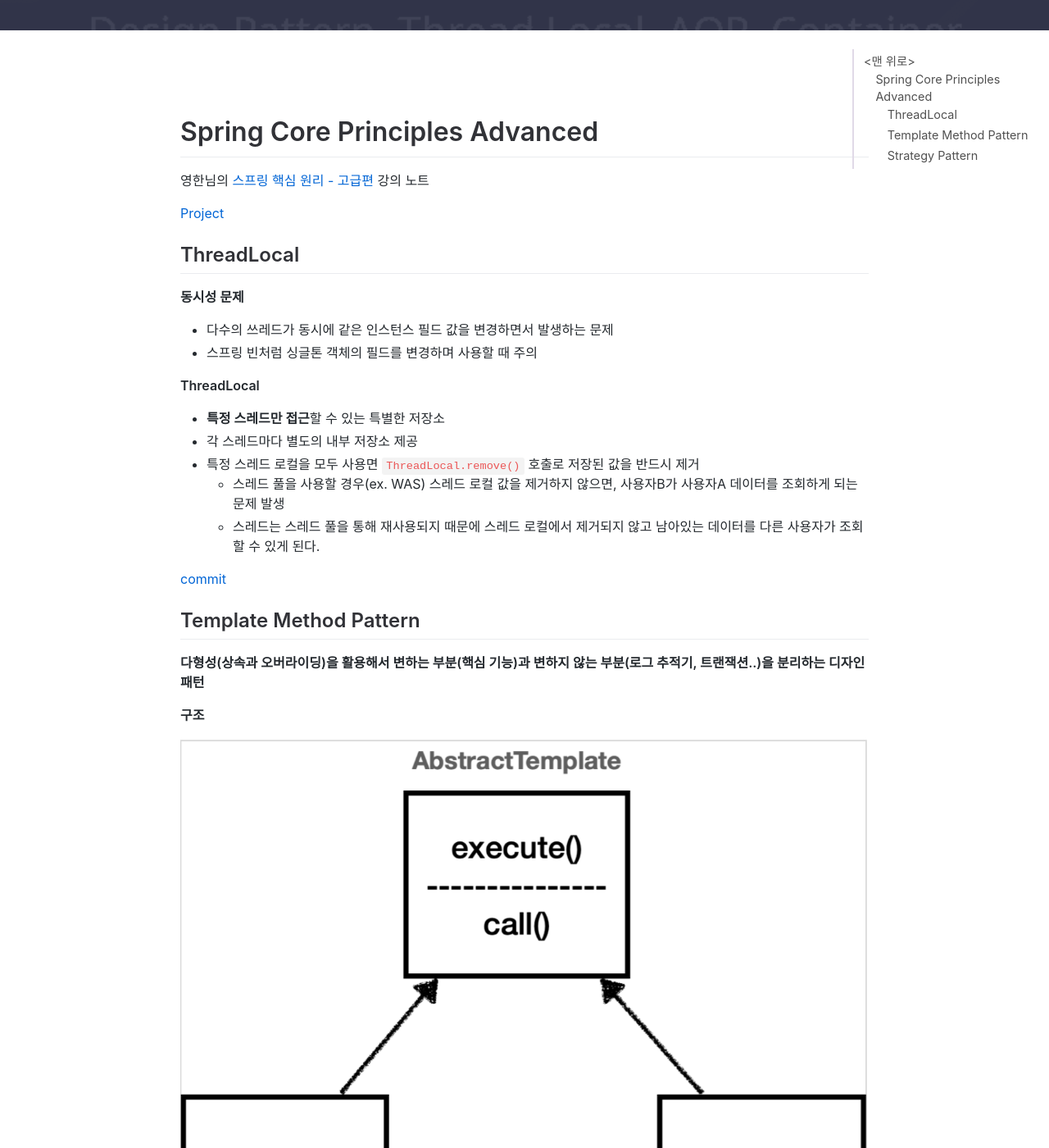
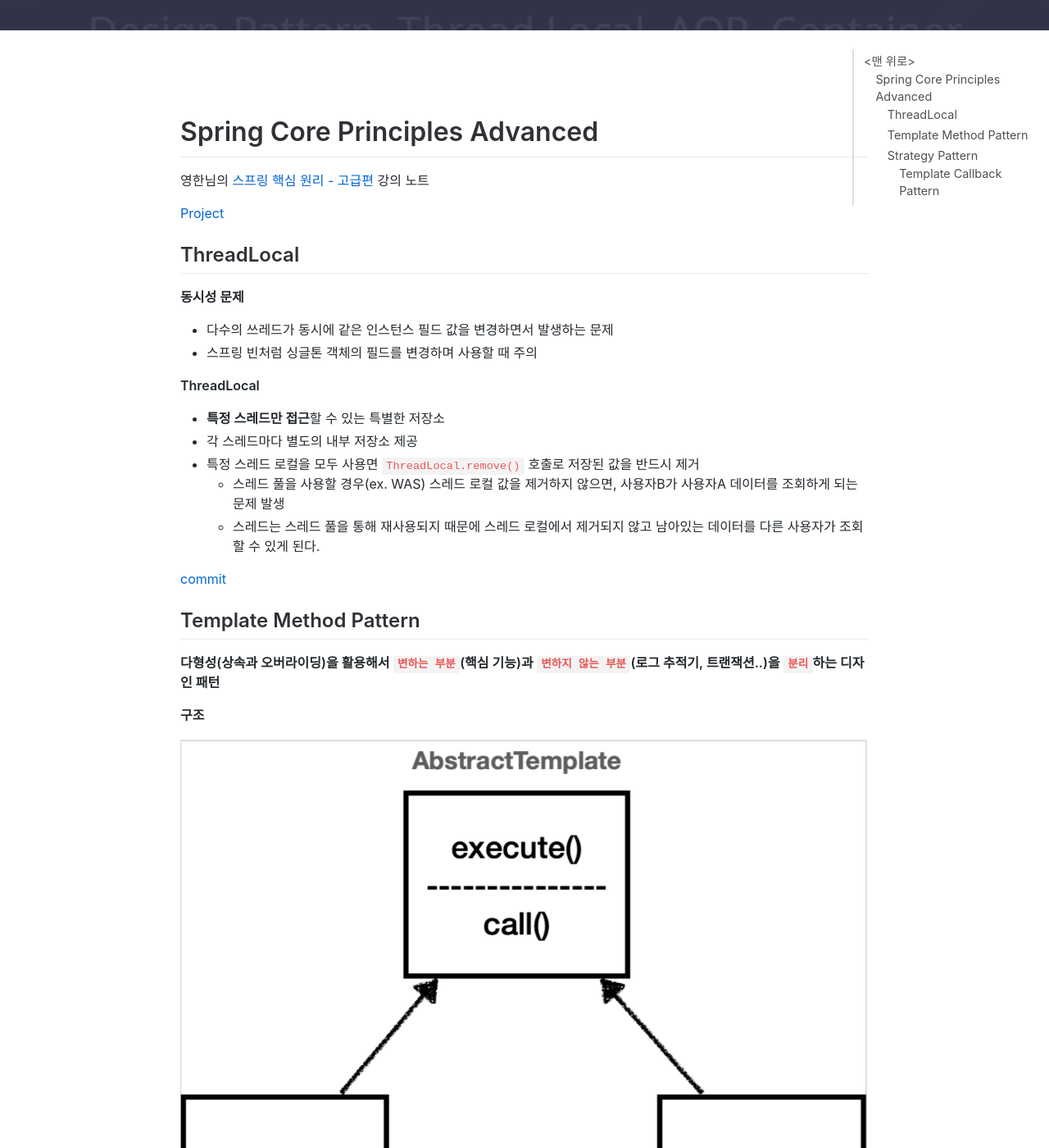
Before and after one commit to jihunparkme/jihunparkme.github.io, a Jekyll site: the page built from _posts/2022-11-20-Spring-Core-Principles-Advanced.md, in a window 1280 px wide and 1400 px high, scrolled down 539 px. Shown: the whole window at 82% size. Built offline with Jekyll 4.4.1, drawn with Linux system fonts in a browser that asks for light colours; nearby versions of some CDN libraries; comment, search, counter and statistics services are not loaded; some of the changed text lies outside the part shown.

Commit message:
style: emphasis

```diff
--- a/_posts/2022-11-20-Spring-Core-Principles-Advanced.md
+++ b/_posts/2022-11-20-Spring-Core-Principles-Advanced.md
@@ -32,7 +32,7 @@ featured-img: spring-core-advanced
 
 ## Template Method Pattern
 
-**다형성(상속과 오버라이딩)을 활용해서 변하는 부분(핵심 기능)과 변하지 않는 부분(로그 추적기, 트랜잭션..)을 분리하는 디자인 패턴**
+**다형성(상속과 오버라이딩)을 활용해서 `변하는 부분`(핵심 기능)과 `변하지 않는 부분`(로그 추적기, 트랜잭션..)을 `분리`하는 디자인 패턴**
 
 **구조**
 
@@ -102,7 +102,7 @@ public abstract class AbstractTemplate<T> {
 
 ## Strategy Pattern
 
-**Template Method Pattern 의 상속으로 인한 단점을 위임으로 해결한 디자인 패턴**
+**Template Method Pattern 의 상속으로 인한 `단점을 위임으로` 해결한 디자인 패턴**
 
 **구조**
 
@@ -131,9 +131,9 @@ public abstract class AbstractTemplate<T> {
 
 [commit](https://github.com/jihunparkme/Inflearn-Spring-Core-Principles-Advanced/commit/ae539d6986872b6e47fad0d6a6741fb101a35a17)
 
-**Template Callback Pattern**
+### Template Callback Pattern
 
-전략을 필드로 가지지 않고 파라미터로 전달
+**전략을 필드로 가지지 않고 파라미터로 전달**
 - 전략 패턴에서 템플릿과 콜백 부분이 강조된 패턴(GOF 패턴은 아니고 스프링 내부에서 불리움)
 - 코드가 Call 이후 코드를 넘겨준 곳의 Back 에서 실행(CallBack..)
 - 스프링에서 XxxTemplate(JdbcTemplate, RestTemplate, TransactionTemplate, RedisTemplate) 형태는 템플릿 콜백 패턴이 사용되어 만들어진 클래스
```
